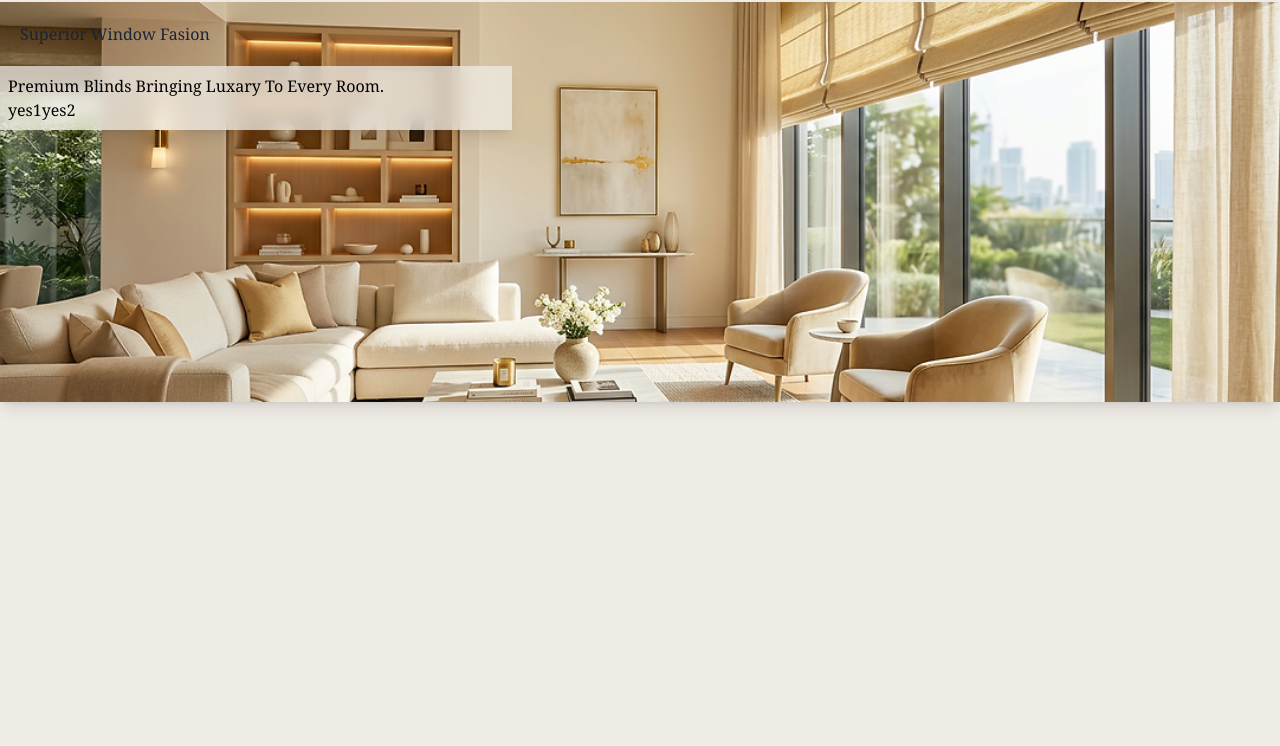
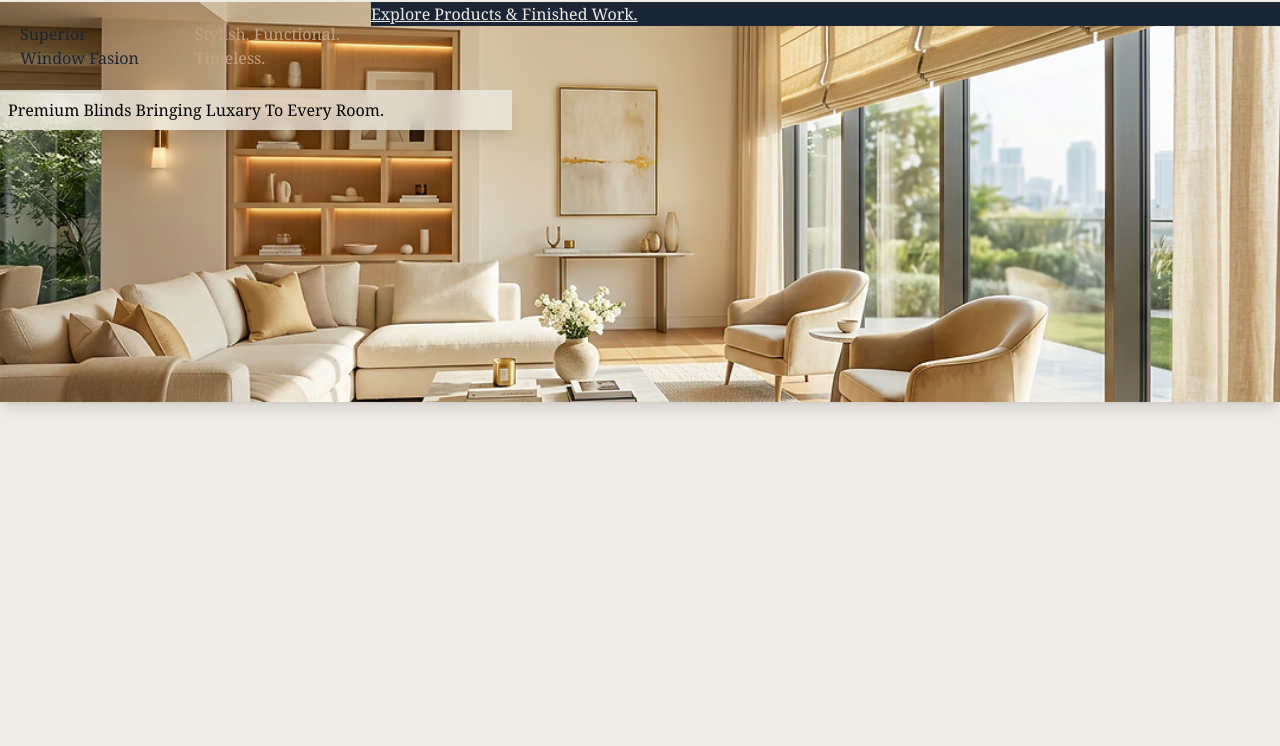
Before and after one commit to Donnie8GO/Laxsen-Website, a website: page index.html in a window 1280 px wide. Shown: the part 54-800 px from the top of the page. Drawn offline with Linux system fonts and the light colour scheme.

Commit message:
more text

```diff
--- a/index.html
+++ b/index.html
@@ -27,7 +27,11 @@
         <div class="relative bg-cover bg-center bg-no-repeat w-full min-h-[400px] h-full flex flex-col items-start justify-start overflow-hidden shadow-lg"
         style="background-image: url('./src/assets/IMG_1109.PNG');">
             <div class="flex items-start justify-start w-full">
-                <h1 class=" font-normal p-5 inline-block text-[#1A2536]">Superior Window Fasion</h1>
+                <h3 class="font-normal p-5 inline-block text-[#1A2536]">Superior Window Fasion</h3>
+                <h1 class="font-normal p-5 inline-block text-[#C2A382]">Stylish. Functional. Timeless.</h1>
+                <div class="flex flex-row items-start justify-start w-full underline bg-[#1A2536] text-[#EFECE6]">
+                    <button>Explore Products & Finished Work.</button>
+                </div>
             </div>
             <div class="bg-[#EFECE6]/75 backdrop-blur-sm max-w-lg w-full text-left shadow-lg">
                 <!--<div class="relative z-10 backdrop-blur-md bg-[radial-gradient(ellipse_at_center,_var(--tw-gradient-stops))] from-[#0A1B3D]/85 via-[#0A1B3D]/60 to-transparent text-center text-[#F6F6F2] space-y-3 shadow-lg">
@@ -38,8 +42,7 @@
                 <div class="flex flex-col p-2">
                     <h4 class="font-normal inline-block">Premium Blinds Bringing Luxary To Every Room.</h4>
                     <div class="flex flex-row">
-                        <button>yes1</button>
-                        <button>yes2</button>
+                        <!--Nothing here yet! This is where we need product samples!-->
                     </div>
                 </div>
             </div>
```
